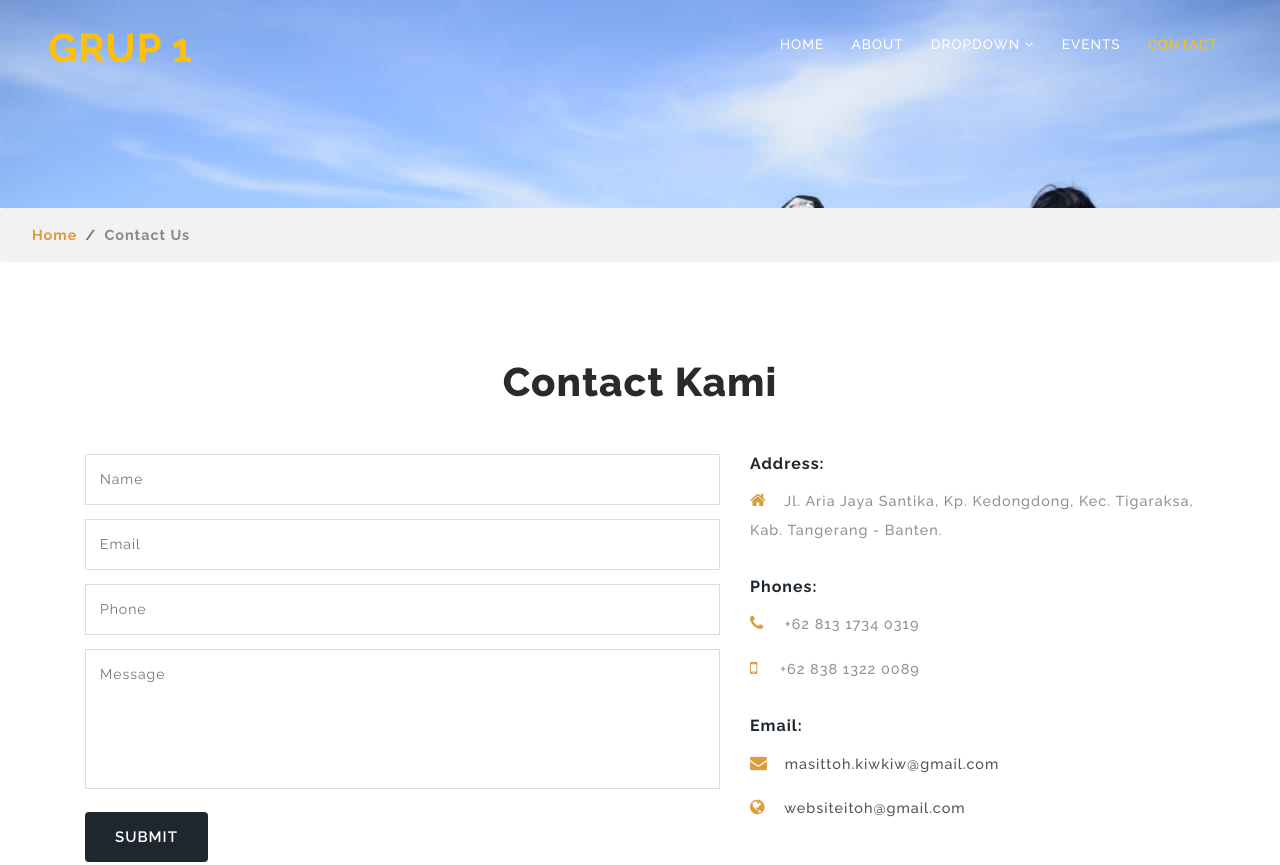
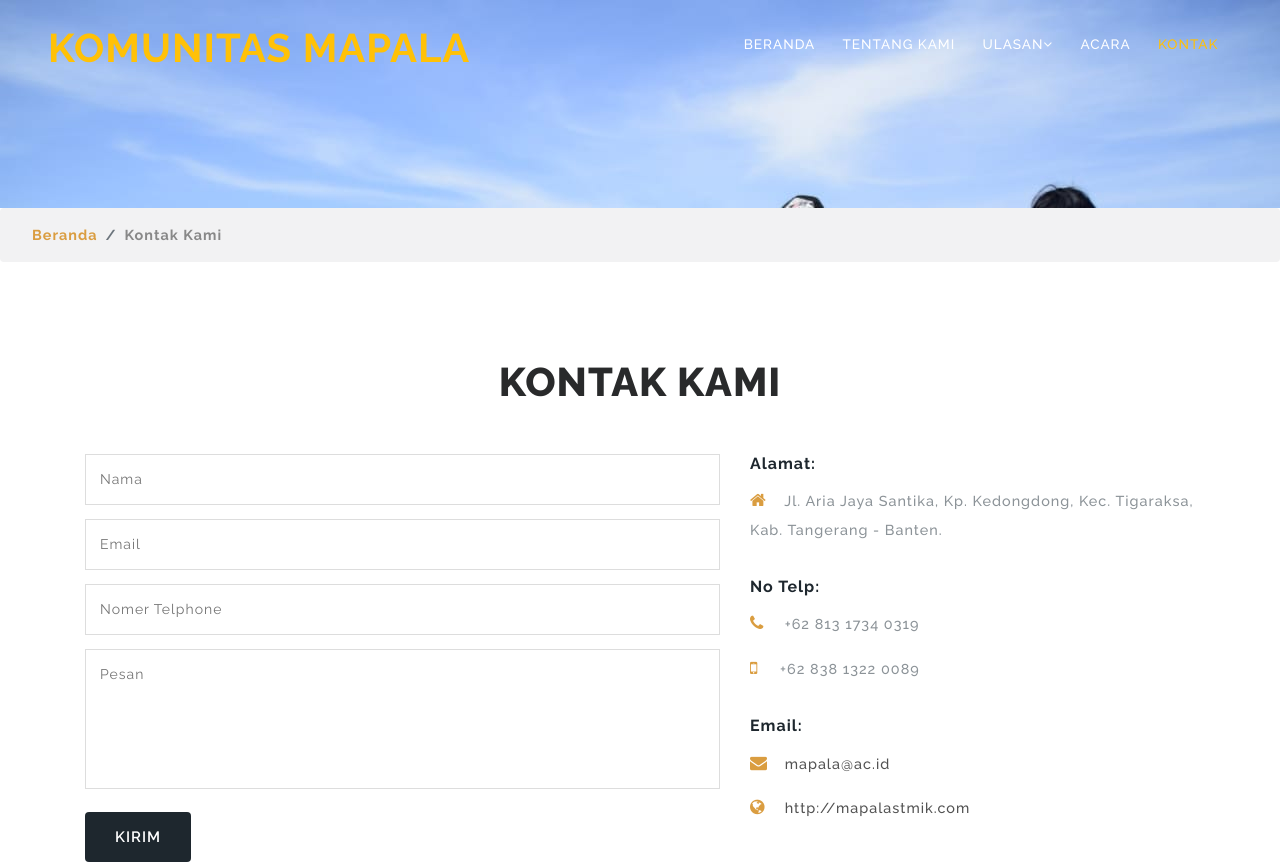
Before and after one commit to ejaganteng/Kelompok_1, a plain HTML site: page contact.html in a window 1280 px wide. Shown: the top 865 px of the page. Drawn offline with Linux system fonts and the light colour scheme.

Commit message:
Ubah Contact

```diff
--- a/contact.html
+++ b/contact.html
@@ -49,28 +49,28 @@ License URL: http://creativecommons.org/licenses/by/3.0/
                 <!-- nav -->
                 <nav class="py-4">
                     <div id="logo">
-                        <h1> <a href="index.html">GRUP 1</a></h1>
+                        <h1> <a href="index.html">KOMUNITAS MAPALA</a></h1>
                     </div>
 
                     <label for="drop" class="toggle">Menu</label>
                     <input type="checkbox" id="drop" />
                     <ul class="menu mt-2">
-                        <li><a href="index.html">Home</a></li>
-                        <li><a href="about.html">About</a></li>
+                        <li><a href="index.html">BERANDA</a></li>
+                        <li><a href="about.html">TENTANG KAMI</a></li>
 
                         <li>
                             <!-- First Tier Drop Down -->
-                            <label for="drop-2" class="toggle">Dropdown <span class="fa fa-angle-down" aria-hidden="true"></span> </label>
-                            <a href="#">Dropdown <span class="fa fa-angle-down" aria-hidden="true"></span></a>
+                            <label for="drop-2" class="toggle">ULASAN<span class="fa fa-angle-down" aria-hidden="true"></span> </label>
+                            <a href="#">ULASAN<span class="fa fa-angle-down" aria-hidden="true"></span></a>
                             <input type="checkbox" id="drop-2" />
                             <ul>
-                                <li><a href="single.html">Page</a></li>
-                                <li><a href="index.html">Gallery</a></li>
-                                <li><a href="events.html">Events</a></li>
+                                <li><a href="single.html">HALAMAN</a></li>
+                                <li><a href="index.html">GAMBAR</a></li>
+                                <li><a href="events.html">ACARA</a></li>
                             </ul>
                         </li>
-                        <li><a href="events.html">Events</a></li>
-                        <li class="active"><a href="contact.html">Contact</a></li>
+                        <li><a href="events.html">ACARA</a></li>
+                        <li class="active"><a href="contact.html">KONTAK</a></li>
                     </ul>
                 </nav>
                 <!-- //nav -->
@@ -83,43 +83,43 @@ License URL: http://creativecommons.org/licenses/by/3.0/
     <!---->
     <ol class="breadcrumb">
         <li class="breadcrumb-item">
-            <a href="index.html">Home</a>
+            <a href="index.html">Beranda</a>
         </li>
-        <li class="breadcrumb-item active">Contact Us</li>
+        <li class="breadcrumb-item active">Kontak Kami</li>
     </ol>
     <!---->
     <!--// mian-content -->
     <!-- banner -->
     <section class="ab-info-main py-md-5 py-4">
         <div class="container py-md-5 py-4">
-            <h3 class="tittle text-center mb-lg-5 mb-3">Contact Kami</h3>
+            <h3 class="tittle text-center mb-lg-5 mb-3">KONTAK KAMI</h3>
             <div class="row contact-main-info">
                 <div class="col-md-7 contact-right">
                     <form action="#" method="post">
-                        <input type="text" name="Name" placeholder="Name" required="">
+                        <input type="text" name="Nama" placeholder="Nama" required="">
                         <input type="email" class="email" name="Email" placeholder="Email" required="">
-                        <input type="text" name="Phone no" placeholder="Phone" required="">
-                        <textarea name="Message" placeholder="Message" required=""></textarea>
+                        <input type="text" name="Nomer Telphone" placeholder="Nomer Telphone" required="">
+                        <textarea name="Pesan" placeholder="Pesan" required=""></textarea>
                         <div class="read mt-3">
-                            <button type="submit" class="btn submit">Submit</button>
+                            <button type="submit" class="btn submit">Kirim</button>
                         </div>
                     </form>
                 </div>
                 <div class="col-md-5 contact-left">
                     <div class="address">
-                        <h5>Address:</h5>
+                        <h5>Alamat:</h5>
                         <p><span class="fa fa-home"></span> Jl. Aria Jaya Santika, Kp. Kedongdong, Kec. Tigaraksa, Kab. Tangerang - Banten.
                             </p>
                     </div>
                     <div class="address address-mdl">
-                        <h5>Phones:</h5>
+                        <h5>No Telp:</h5>
                         <p><span class="fa fa-phone"></span> +62 813 1734 0319</p>
                         <p><span class="fa fa-mobile"></span>+62 838 1322 0089</p>
                     </div>
                     <div class="address">
                         <h5>Email:</h5>
-                        <p><span class="fa fa-envelope"></span> <a href="mailto:mail@example.com">masittoh.kiwkiw@gmail.com</a></p>
-                        <p><span class="fa fa-globe"></span> <a href="mailto:website@example.com">websiteitoh@gmail.com</a></p>
+                        <p><span class="fa fa-envelope"></span> <a href="mailto:mail@example.com">mapala@ac.id</a></p>
+                        <p><span class="fa fa-globe"></span> <a href="mailto:website@example.com">http://mapalastmik.com</a></p>
                     </div>
                 </div>
             </div>
@@ -139,11 +139,11 @@ License URL: http://creativecommons.org/licenses/by/3.0/
                 <div class="row footer-top mb-md-5 mb-4">
                     <div class="col-lg-4 col-md-6 footer-grid_section_1its">
                         <div class="footer-title-w3ls">
-                            <h3>Address</h3>
+                            <h3>Alamat</h3>
                         </div>
                         <div class="footer-text">
-                            <p>Address : Jl. Aria Jaya Santika, Kp. Kedongdong, Kec. Tigaraksa, Kab. Tangerang - Banten.</p>
-                            <p>Phone : +62 813 1734 0319</p>
+                            <p>Alamat : Jl. Aria Jaya Santika, Kp. Kedongdong, Kec. Tigaraksa, Kab. Tangerang - Banten.</p>
+                            <p>No Telp : +62 813 1734 0319</p>
                             <p>Email : <a href="mailto:info@example.com">masittoh.kiwkiw@gmail.com</a></p>
                             <p>Fax : +62 221 8889</p>
                         </div>
```
